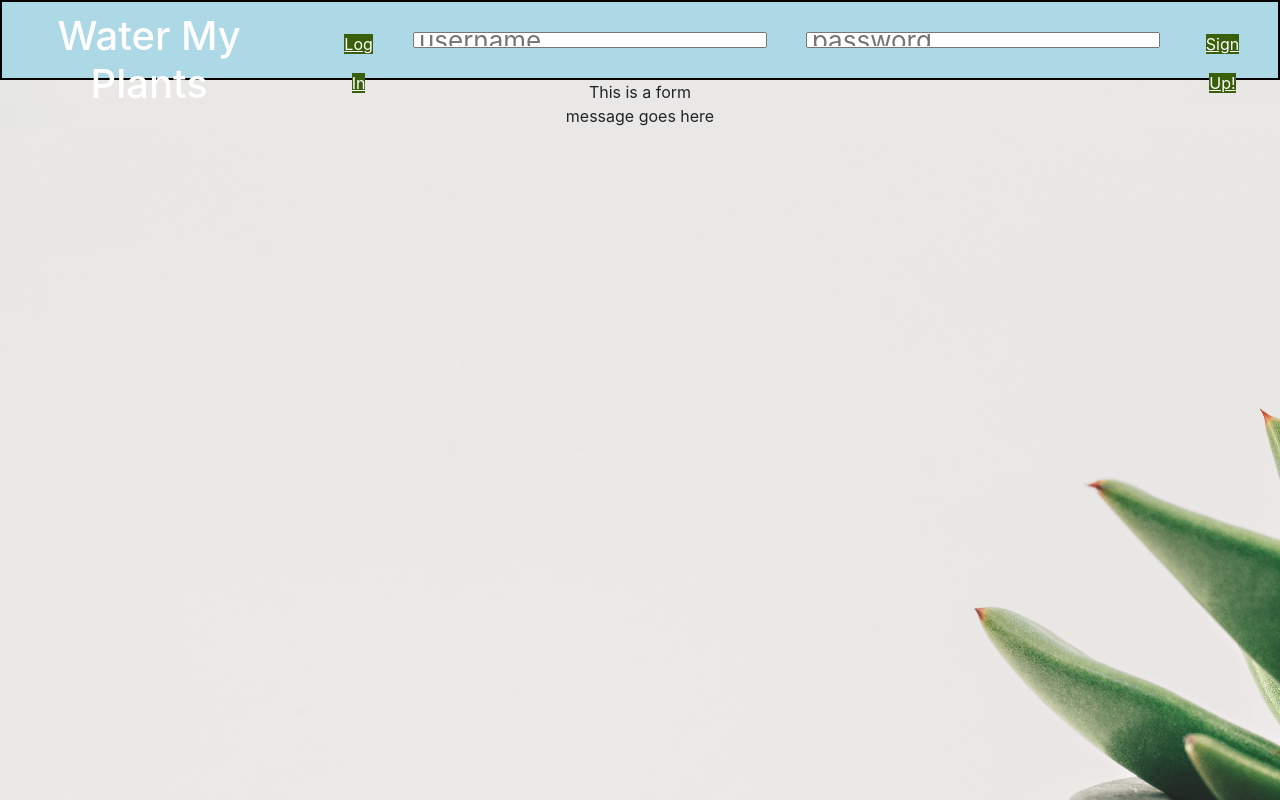
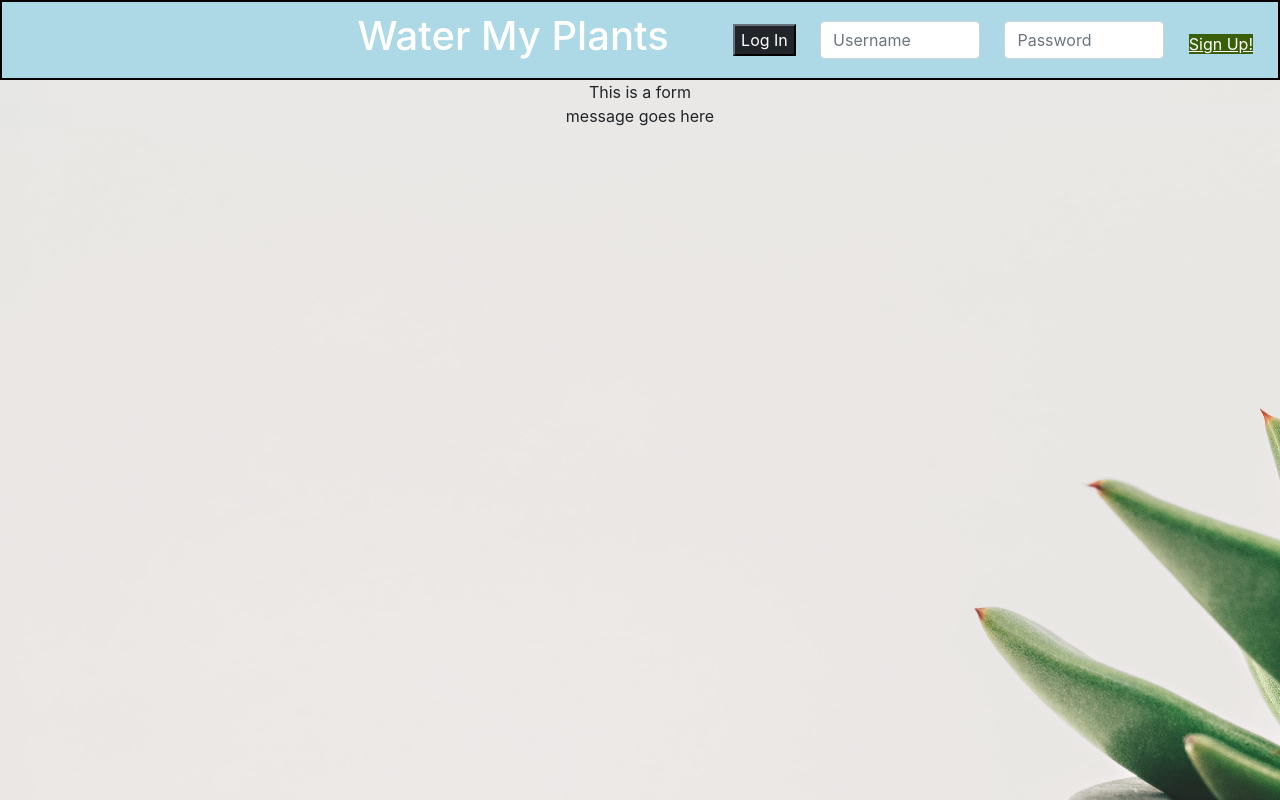
Before and after one commit to water-my-plants2/front-end, a React (Create React App) app: page / in a window 1280 px wide. Built offline with nearby package versions, Linux system fonts and the light colour scheme.

Commit message:
added functionality to login form

```diff
--- a/src/App.css
+++ b/src/App.css
@@ -91,5 +91,29 @@ body {
   position: absolute;
   color: red;
   font-size: 0.7rem;
-  transform: translateY(4rem);
 }
+
+.login-form {
+  display: flex;
+  justify-content: space-evenly;
+  align-items: center;
+  /* background-color: red; */
+  /* margin-right: 1rem; */
+  /* margin-left: 1rem; */
+  width: 30rem;
+}
+
+.login-input {
+  width: 10rem;
+}
+
+.login-btn {
+  height: 2rem;
+  /* width: 3rem; */
+  font-size: 1rem;
+}
+
+.header-wrap {
+  display: flex;
+  align-items: center;
+}
--- a/src/App.js
+++ b/src/App.js
@@ -8,13 +8,13 @@ import {
   Switch,
   Route,
 } from "react-router-dom";
-import { createStore } from 'redux';
-import { Provider } from 'react-redux';
+import { createStore } from "redux";
+import { Provider } from "react-redux";
 import { plantReducer } from "./reducers/index";
 
 // import Dummy from "./components/Dummy";
 import Signup from "./components/Signup.js";
-import Login from "./components/Login.js";
+import LoginForm from "./components/LoginForm.js";
 import PlantList from "./components/PlantList.js";
 import HomePage from "./components/HomePage";
 import { create } from "yup/lib/array";
--- a/src/components/HomePage.js
+++ b/src/components/HomePage.js
@@ -3,6 +3,7 @@ import Styled from "styled-components";
 import { NavLink, Switch, Route } from "react-router-dom";
 import { BrowserRouter as Router } from "react-router-dom";
 import Dummy from "./Dummy";
+import LoginForm from "./LoginForm";
 
 //Input styled component
 const BoxStyle = Styled.input`
@@ -19,41 +20,13 @@ function HomePage(props) {
       {/* Header Div to contain login fields, login button, signup button*/}
       <div className="headerDiv">
         {/* Header */}
-        <header>
+        <header className="header-wrap">
           {/* H1 */}
           <div>
             <h1> Water My Plants</h1>{" "}
           </div>
 
-          {/* Login Button */}
-          <div className="login">
-            <NavLink exact to="/plantlist" className="ButtonStyle" id="login">
-              {" "}
-              Log In
-            </NavLink>
-          </div>
-
-          <div className="labelDiv">
-            {/* Username label/input */}
-            <label htmlFor="username">
-              <BoxStyle
-                type="text"
-                id="username"
-                placeholder="username"
-                value=""
-              />
-            </label>
-
-            {/* Password label/input */}
-            <label htmlFor="password">
-              <BoxStyle
-                type="text"
-                id="password"
-                placeholder="password"
-                value=""
-              />
-            </label>
-          </div>
+          <LoginForm />
 
           {/* Sign up button */}
           <div className="signup">
--- a/src/components/Login.js
+++ /dev/null
@@ -1,7 +0,0 @@
-import React from "react";
-
-function Login() {
-  return null;
-}
-
-export default Login;
--- /dev/null
+++ b/src/components/LoginForm.js
@@ -0,0 +1,70 @@
+import React, { useState } from "react";
+import { ErrorMessage, Formik, Form, useField } from "formik";
+import TextField from "./TextField";
+import * as yup from "yup";
+import "../App.css";
+
+function LoginTextField(props) {
+  const [field, meta] = useField(props);
+  const { label, name, type } = props;
+  return (
+    <div>
+      <input
+        style={{ width: "10rem" }}
+        type={type}
+        {...field}
+        {...props}
+        autoComplete="off"
+        className={`login-form form-control ${
+          meta.touched && meta.error && "is-invalid"
+        }`}
+      />
+      <ErrorMessage name={field.name} component="p" className="signup-error" />
+    </div>
+  );
+}
+
+function LoginForm() {
+  const [hasLabel, setHasLabel] = useState(false);
+
+  const schema = yup.object({
+    username: yup.string().required("Required"),
+    password: yup.string().required("Required"),
+  });
+  return (
+    <Formik
+      initialValues={{
+        username: "",
+        password: "",
+      }}
+      onSubmit={(values) => console.log(values)}
+      validationSchema={schema}
+    >
+      {(formik) => (
+        <Form className="login-form">
+          <button type="submit" className="btn-dark login-btn">
+            Log In
+          </button>
+          <LoginTextField
+            label="username"
+            type="text"
+            name="username"
+            className="login-user-input login-input"
+            hasLabel={hasLabel}
+            placeholder="Username"
+          />
+          <LoginTextField
+            label="password"
+            type="password"
+            name="password"
+            className="login-pass-input login-input"
+            hasLabel={hasLabel}
+            placeholder="Password"
+          />
+        </Form>
+      )}
+    </Formik>
+  );
+}
+
+export default LoginForm;
--- a/src/components/Signup.js
+++ b/src/components/Signup.js
@@ -1,4 +1,4 @@
-import React from "react";
+import React, { useState } from "react";
 import { useHistory } from "react-router";
 import { Formik, Form } from "formik";
 import TextField from "./TextField";
@@ -6,6 +6,8 @@ import * as yup from "yup";
 import "bootstrap/dist/css/bootstrap.min.css";
 
 function Signup(props) {
+  const { labelStyle } = props;
+  const [hasLabel, setHasLabel] = useState(true);
   const history = useHistory();
   const schema = yup.object({
     username: yup.string().required("Username is Required"),
@@ -34,19 +36,35 @@ function Signup(props) {
         <div className="signup-wrap">
           <h1>Sign Up</h1>
           <Form>
-            <TextField label="Username" name="username" type="text" />
-            <TextField label="Password" name="password" type="password" />
+            <TextField
+              label="Username"
+              name="username"
+              type="text"
+              className="signup-textfield"
+              hasLabel={hasLabel}
+            />
+            <TextField
+              label="Password"
+              name="password"
+              type="password"
+              className="signup-textfield"
+              hasLabel={hasLabel}
+            />
             <TextField
               label="Email"
               name="user_email"
               type="email"
               placeholder="optional"
+              className="signup-textfield"
+              hasLabel={hasLabel}
             />
             <TextField
               label="Phone Number"
               name="user_phone"
               type="tel"
               placeholder="012-345-6789"
+              className="signup-textfield"
+              hasLabel={hasLabel}
             />
             <button type="submit" className="btn-dark">
               Register
--- a/src/components/TextField.js
+++ b/src/components/TextField.js
@@ -5,7 +5,7 @@ function TextField({ label, type, ...props }) {
   const [field, meta] = useField(props);
   //   const { label, name, type } = props;
   return (
-    <div className="signup-textfield">
+    <div>
       <label htmlFor={field.name}>{label}</label>
       <input
         type={type}
```
